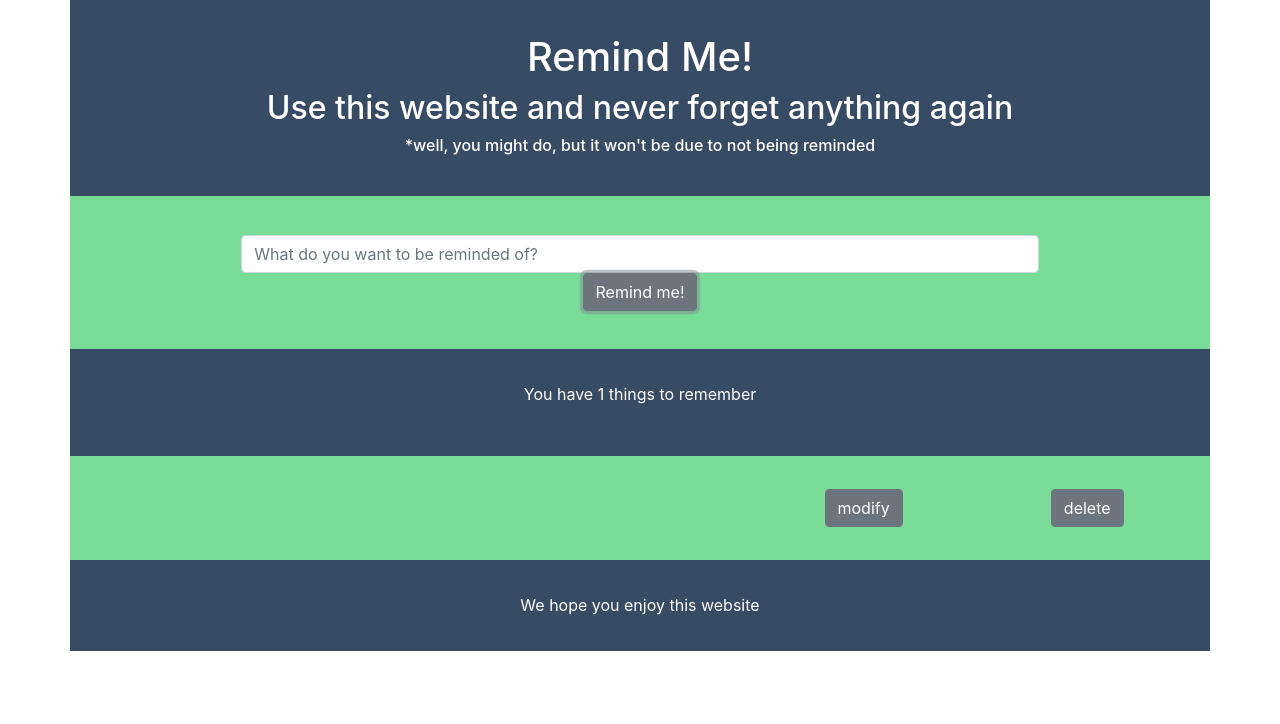
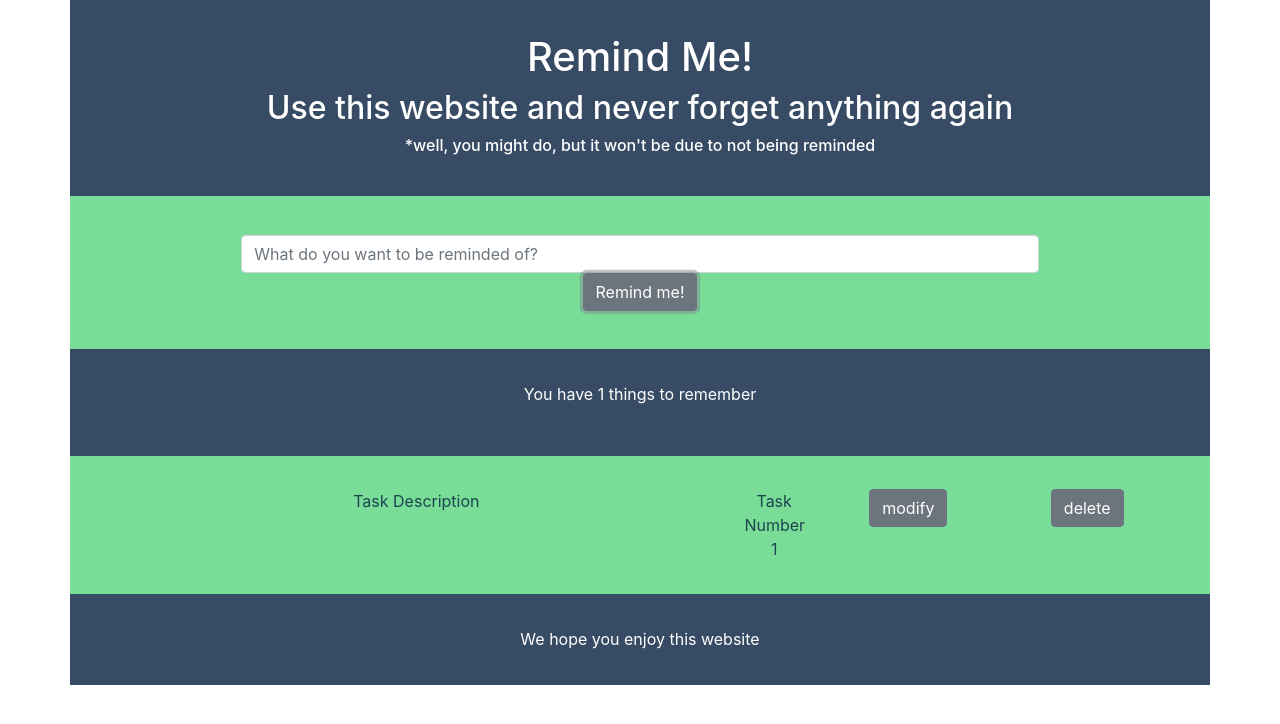
Before and after one commit to Daveu1983/remind-app-frontend, a React app: page / in a window 1280 px wide. Both pictures are taken after a click on the button "Remind me!". Shown: the top 724 px of the page. Built offline with nearby package versions, Linux system fonts and the light colour scheme.

Commit message:
used index of the tasks array to output task number

```diff
--- a/src/App.js
+++ b/src/App.js
@@ -17,7 +17,7 @@ class App extends Component {
     let currentItems = this.state.items;
     currentItems.push(itemDescription);
     this.setState({
-      items: currentItems
+      items: currentItems,
     })
   }
 
@@ -29,7 +29,8 @@ class App extends Component {
         <SummaryOfItems itemCount = {this.state.items.length}/>
         {
           this.state.items.map(function(element, index){
-            return <ExistingItems itemDescription={element} key={index}/>;
+            // return <li >{element} {index} </li>
+            return <ExistingItems itemNumber={index + 1} itemDescription={element} />
         })
         }
         <Footer />
--- a/src/components/AddItem.js
+++ b/src/components/AddItem.js
@@ -2,7 +2,7 @@ import React, { Component } from "react";
 
 class AddItem extends Component {
 
-  state ={
+  state = {
     itemDescription: ""
   }
 
--- a/src/components/ExistingItems.js
+++ b/src/components/ExistingItems.js
@@ -5,11 +5,12 @@ class ExistingItems extends Component {
     return (
       <div className="container">
         <div className="row generalContent">
-            <div className="col-md-7 col-12 text-center">{this.props.itemDescription}</div>
-            <div className="col-md-3 col-12 text-center"><button className="btn btn-secondary" name="modify"
-                type="submit">modify</button></div>
-            <div className="col-md-2 col-12 text-center"><button className="btn btn-secondary" name="delete"
-                type="submit">delete</button></div>
+            <div className="col-md-7 col-12 text-center">Task Description {this.props.itemDescription}</div>
+            <div className="col-md-1 col-12 text-center">Task Number {this.props.itemNumber}</div>
+            <div className="col-md-2 col-12 text-center"><button className="btn btn-secondary"
+                type="button">modify</button></div>
+            <div className="col-md-2 col-12 text-center"><button className="btn btn-secondary"
+                type="button">delete</button></div>
         </div>
       </div>
     );
```
